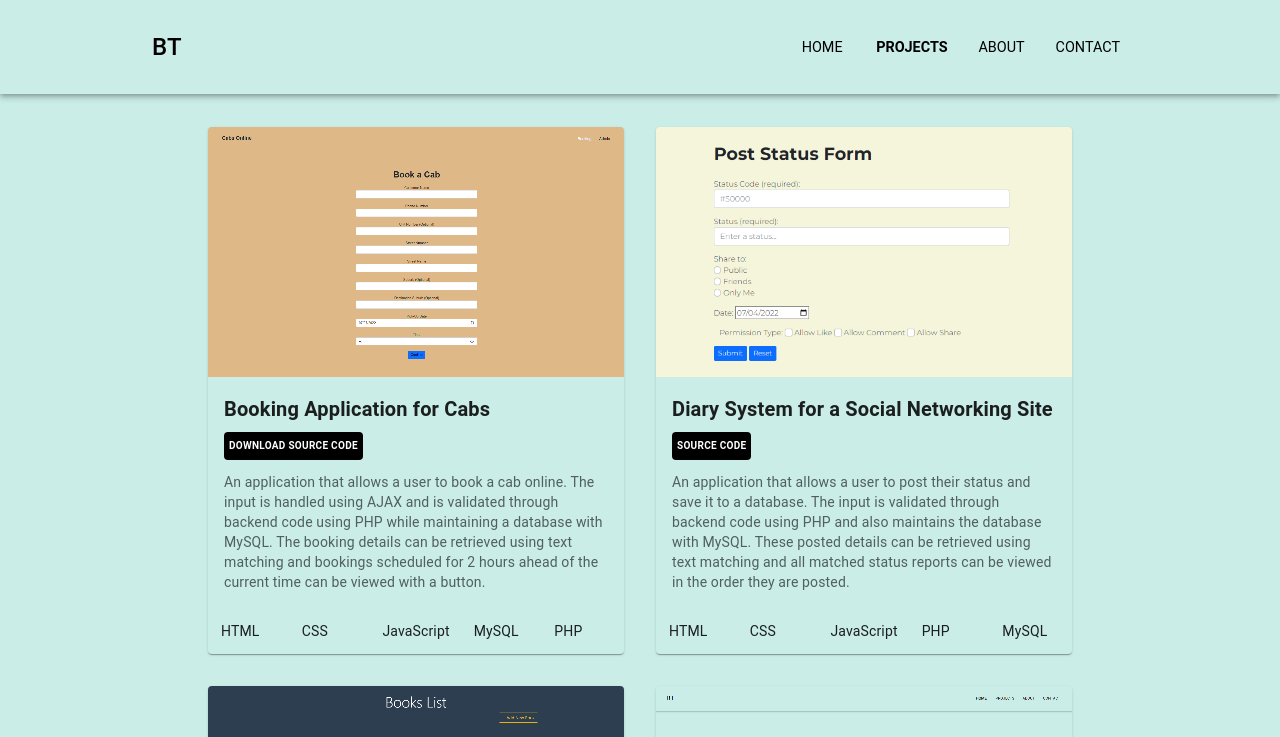
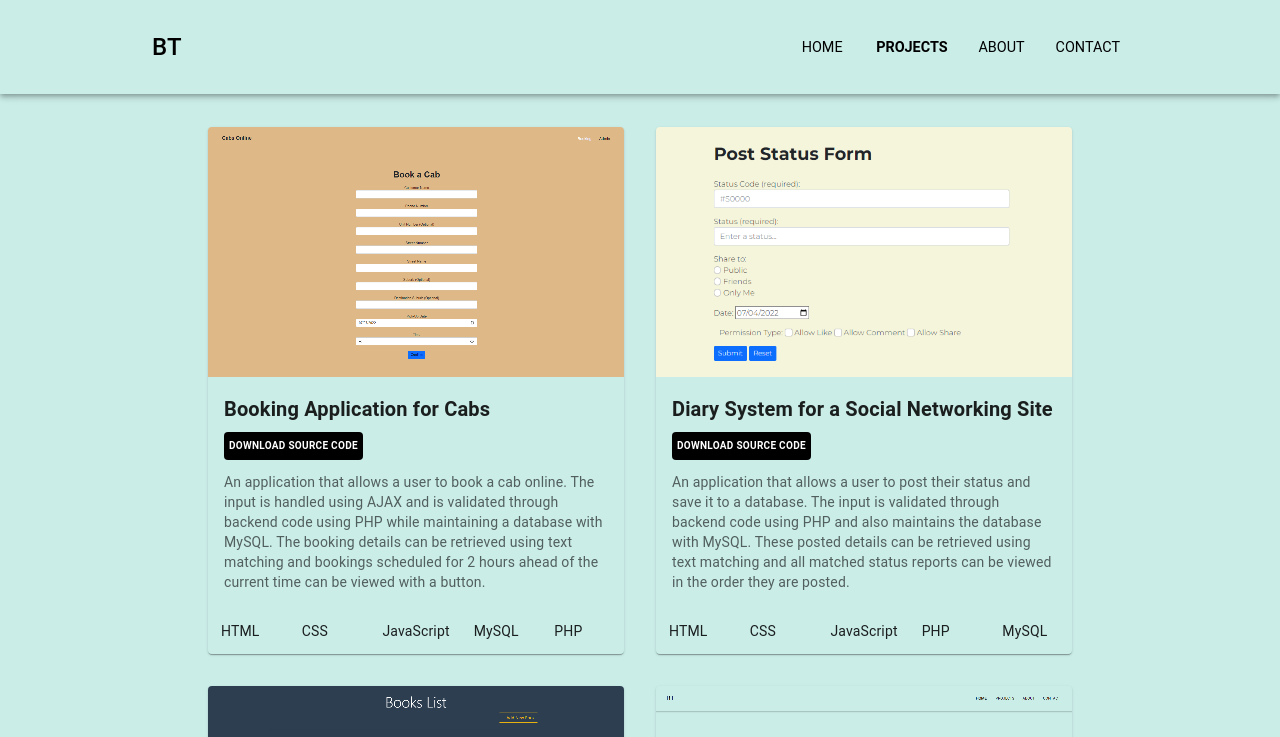
Before and after one commit to trinhbond/personal-portfolio, a React (Create React App) app: page /Projects in a window 1280 px wide. Shown: the top 737 px of the page. Built offline with nearby package versions, Linux system fonts and the light colour scheme.

Commit message:
Changed text button on Project Card.

```diff
--- a/src/pages/Projects.js
+++ b/src/pages/Projects.js
@@ -103,7 +103,7 @@ export default function Projects() {
                                     Diary System for a Social Networking Site
                                     </Typography>
                                     <Button className="ButtonLink" size="small" color="primary" sx={{ backgroundColor: "black", marginBottom: "12px" }} href="/Projects/assign1.7z" download>
-                                        Source Code
+                                        Download Source Code
                                     </Button>
                                     <Typography variant="body2" color="text.secondary">
                                     An application that allows a user to post their status and save it to a database. The input is validated through backend code using PHP
```
